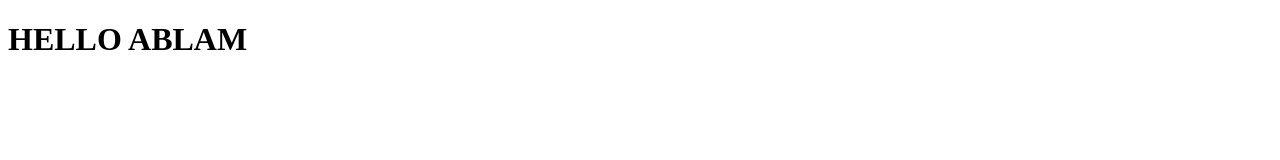
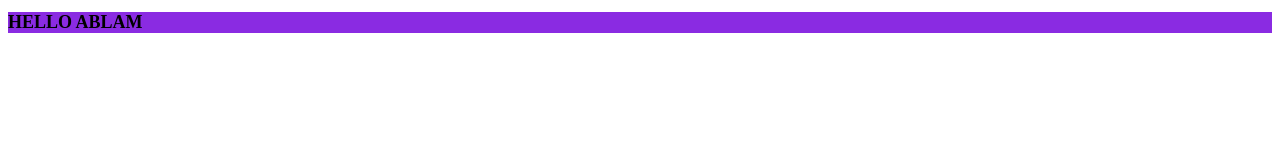
Before and after one commit to sweethmf/sweethmf.github.io, a plain HTML site: page index.html in a window 1280 px wide. Drawn offline with Linux system fonts and the light colour scheme.

Commit message:
css added

```diff
--- a/index.html
+++ b/index.html
@@ -4,6 +4,7 @@
     <meta charset="UTF-8">
     <meta name="viewport" content="width=device-width, initial-scale=1.0">
     <title>Start Page</title>
+    <link rel="stylesheet" href="stylees.css">
 </head>
 <body>
     <h1>HELLO ABLAM</h1>
--- /dev/null
+++ b/stylees.css
@@ -0,0 +1,4 @@
+h1 {
+    background-color: blueviolet;
+    font-size: large;
+}
```
